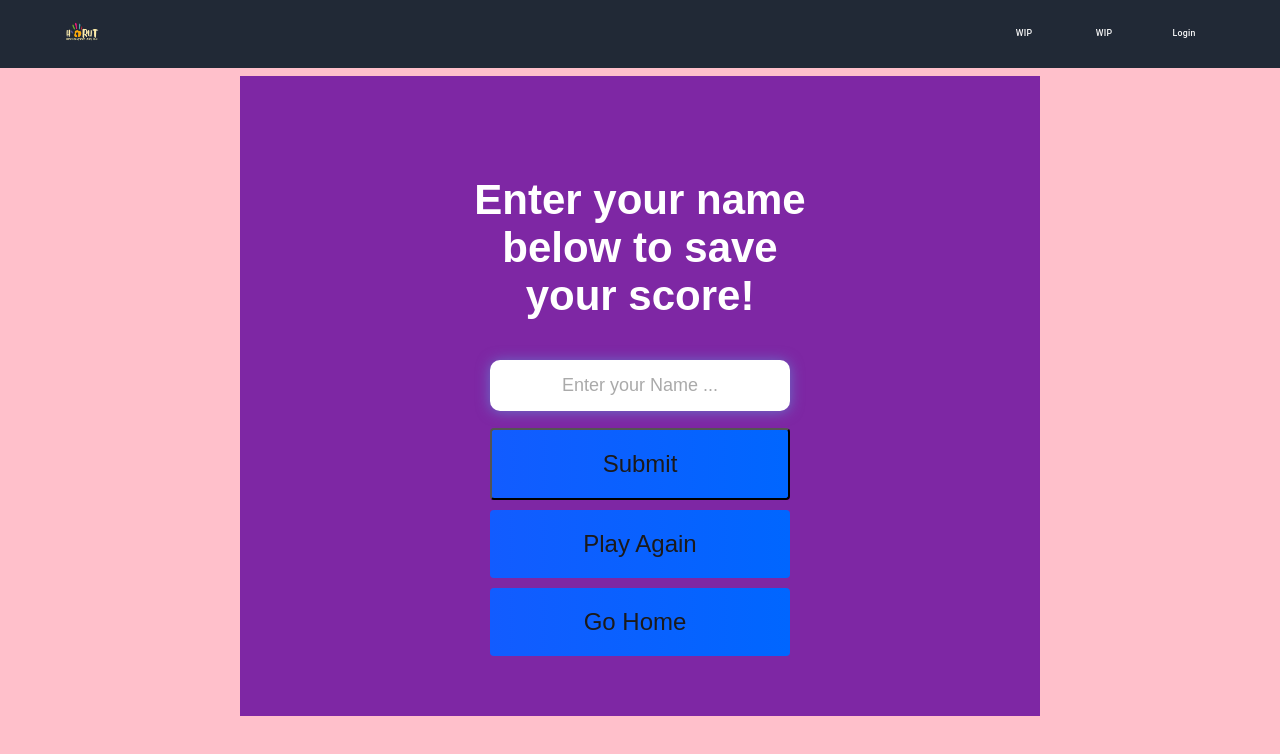
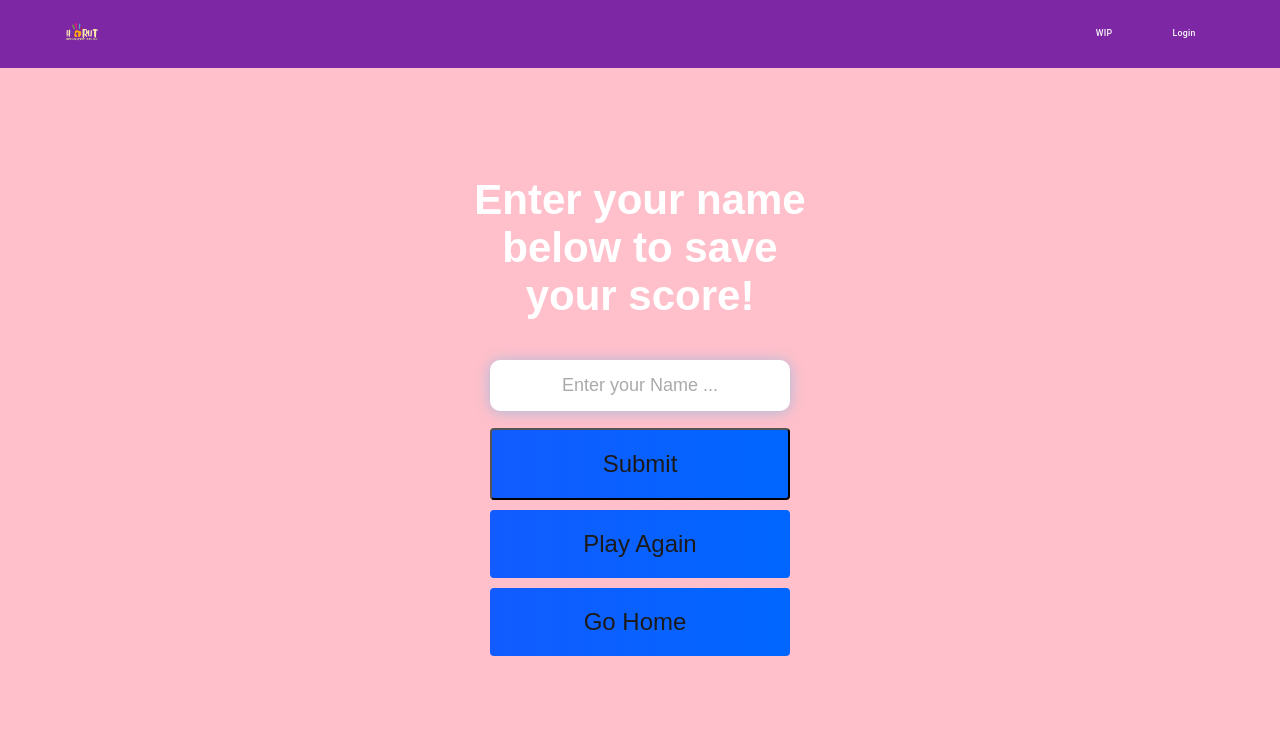
Before and after one commit to kimallencastillo/HaRut, a React app: page /score in a window 1280 px wide. Built offline with nearby package versions, Linux system fonts and the light colour scheme; some icons are missing; what fingerpose would draw is missing.

Commit message:
sizing fix I hope it works (14)

```diff
--- a/src/App.css
+++ b/src/App.css
@@ -101,7 +101,7 @@ h2 {
 }
 
 .container {
-  background-color: #7E27A4;
+
   width: 70vw;
   height: 80vh;
   display: flex;
@@ -515,7 +515,7 @@ input::placeholder {
 /* quiz Form */
 .container_quiz {
   border-radius: 15px;
-  background-color: #7E27A4;
+
   width: 80vw;
   height: 90vh;
   display: flex;
--- a/src/components/header.js
+++ b/src/components/header.js
@@ -12,6 +12,7 @@ export default function Header() {
         py: 2,
         width: '100%',
         background: '#212936',
+        backgroundColor: "#7E27A4"
       }}
     >
       <Container
@@ -43,7 +44,7 @@ export default function Header() {
             '&> .MuiButton-root': {
               color: grey[50],
               '&:hover': {
-                background: grey[50],
+                background: "#7E27A4",
                 color: teal[400],
               },
             },
@@ -57,17 +58,7 @@ export default function Header() {
           >
             WIP
           </Button>
-          <Button
-            onClick={() => {
-              history.push('/register');
-              history.go(0);
-            }}
-            sx={{
-              textTransform: 'none',
-            }}
-          >
-            WIP
-          </Button>
+
           <Button
             onClick={() => {
               history.push('/');
--- a/src/index.js
+++ b/src/index.js
@@ -43,7 +43,7 @@ function App() {
       <header className="App-header">
 
       <NavBar />
-      <Container sx={{ flexGrow: 1, display: 'flex', flexDirection: 'column' }}>
+      <Container sx={{ flexGrow: 1, display: 'flex', flexDirection: 'column' , }}>
       <BrowserRouter>
         <Routes>
             <Route path="/" element={<Form/>} />
```
